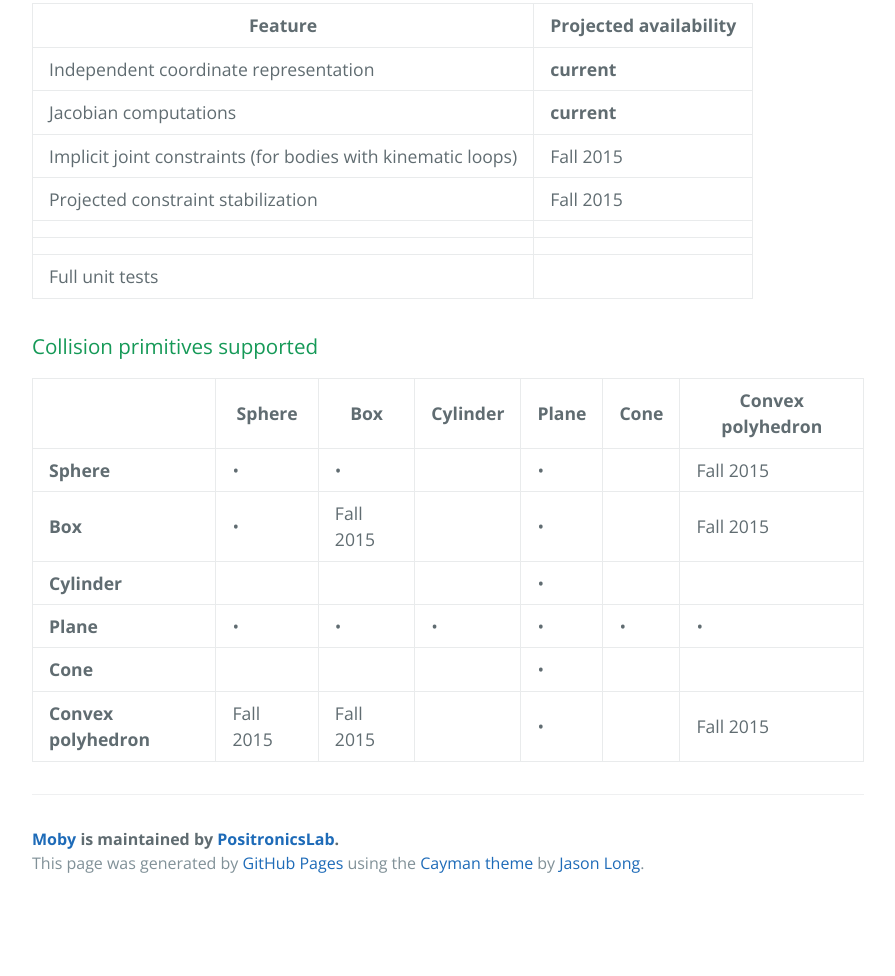
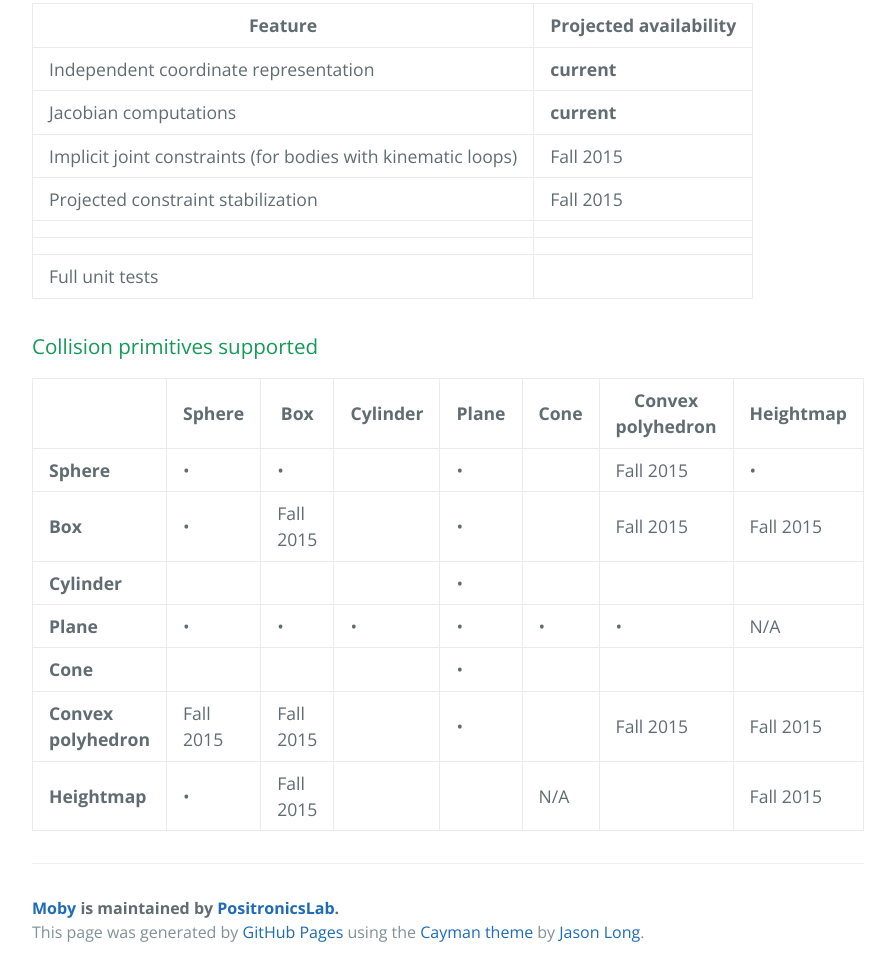
Before and after one commit to PositronicsLab/Moby, a plain HTML site: page index.html in a window 1280 px wide. Shown: the part 458-1434 px from the top of the page, without its empty margins (192-1087 px from the left). Before the commit the page ends 1365 px from the top, so only its background shows below. Drawn offline with nearby package versions, Linux system fonts and the light colour scheme.

```diff
--- a/index.html
+++ b/index.html
@@ -74,6 +74,7 @@
 <th>Plane</th>
 <th>Cone</th>
 <th>Convex polyhedron</th>
+<th>Heightmap</th>
 </tr>
 </thead>
 <tbody>
@@ -85,6 +86,7 @@
 <td>•</td>
 <td></td>
 <td>Fall 2015</td>
+<td>•</td>
 </tr>
 <tr>
 <td><strong>Box</strong></td>
@@ -94,6 +96,7 @@
 <td>•</td>
 <td></td>
 <td>Fall 2015</td>
+<td>Fall 2015</td>
 </tr>
 <tr>
 <td><strong>Cylinder</strong></td>
@@ -101,6 +104,7 @@
 <td></td>
 <td></td>
 <td>•</td>
+<td></td>
 <td></td>
 <td></td>
 </tr>
@@ -112,6 +116,7 @@
 <td>•</td>
 <td>•</td>
 <td>•</td>
+<td>N/A</td>
 </tr>
 <tr>
 <td><strong>Cone</strong></td>
@@ -121,6 +126,7 @@
 <td>•</td>
 <td></td>
 <td></td>
+<td></td>
 </tr>
 <tr>
 <td><strong>Convex polyhedron</strong></td>
@@ -128,6 +134,17 @@
 <td>Fall 2015</td>
 <td></td>
 <td>•</td>
+<td></td>
+<td>Fall 2015</td>
+<td>Fall 2015</td>
+</tr>
+<tr>
+<td><strong>Heightmap</strong></td>
+<td>•</td>
+<td>Fall 2015</td>
+<td></td>
+<td></td>
+<td>N/A</td>
 <td></td>
 <td>Fall 2015</td>
 </tr>
--- a/params.json
+++ b/params.json
@@ -1 +1 @@
-{"name":"Moby","tagline":"The Moby rigid body dynamics simulator","body":"### Features (current and slated)\r\n| Feature  | Projected availability |\r\n|---|---|\r\n| Independent coordinate representation  | **current**  |\r\n| Jacobian computations  | **current**  |\r\n| Implicit joint constraints (for bodies with kinematic loops)  | Fall 2015  |\r\n| Projected constraint stabilization  | Fall 2015  |\r\n|   |   |\r\n|   |   |\r\n| Full unit tests  |   |\r\n\r\n### Collision primitives supported\r\n|   | Sphere | Box | Cylinder | Plane | Cone | Convex polyhedron |\r\n|---|---|---|---|---|---|---|\r\n| **Sphere** | &#8226; | &#8226; | | &#8226;| | Fall 2015 | \r\n| **Box** | &#8226; | Fall 2015 | | &#8226; | | Fall 2015 | \r\n| **Cylinder** |  | | | &#8226; | | |\r\n| **Plane** | &#8226; | &#8226; | &#8226; | &#8226; | &#8226; | &#8226; |\r\n| **Cone** | | | | &#8226; | | |\r\n| **Convex polyhedron** | Fall 2015 | Fall 2015 | | &#8226;| | Fall 2015 |\r\n","google":"UA-582058-2","note":"Don't delete this file! It's used internally to help with page regeneration."}
+{"name":"Moby","tagline":"The Moby rigid body dynamics simulator","body":"### Features (current and slated)\r\n| Feature  | Projected availability |\r\n|---|---|\r\n| Independent coordinate representation  | **current**  |\r\n| Jacobian computations  | **current**  |\r\n| Implicit joint constraints (for bodies with kinematic loops)  | Fall 2015  |\r\n| Projected constraint stabilization  | Fall 2015  |\r\n|   |   |\r\n|   |   |\r\n| Full unit tests  |   |\r\n\r\n### Collision primitives supported\r\n|   | Sphere | Box | Cylinder | Plane | Cone | Convex polyhedron | Heightmap |\r\n|---|---|---|---|---|---|---|---|\r\n| **Sphere** | &#8226; | &#8226; | | &#8226;| | Fall 2015 | &#8226; |\r\n| **Box** | &#8226; | Fall 2015 | | &#8226; | | Fall 2015 | Fall 2015 |\r\n| **Cylinder** |  | | | &#8226; | | | |\r\n| **Plane** | &#8226; | &#8226; | &#8226; | &#8226; | &#8226; | &#8226; | N/A |\r\n| **Cone** | | | | &#8226; | | | |\r\n| **Convex polyhedron** | Fall 2015 | Fall 2015 | | &#8226;| | Fall 2015 | Fall 2015 |\r\n| **Heightmap** | &#8226; | Fall 2015 |  | | N/A | | Fall 2015 | N/A |","google":"UA-582058-2","note":"Don't delete this file! It's used internally to help with page regeneration."}
```
